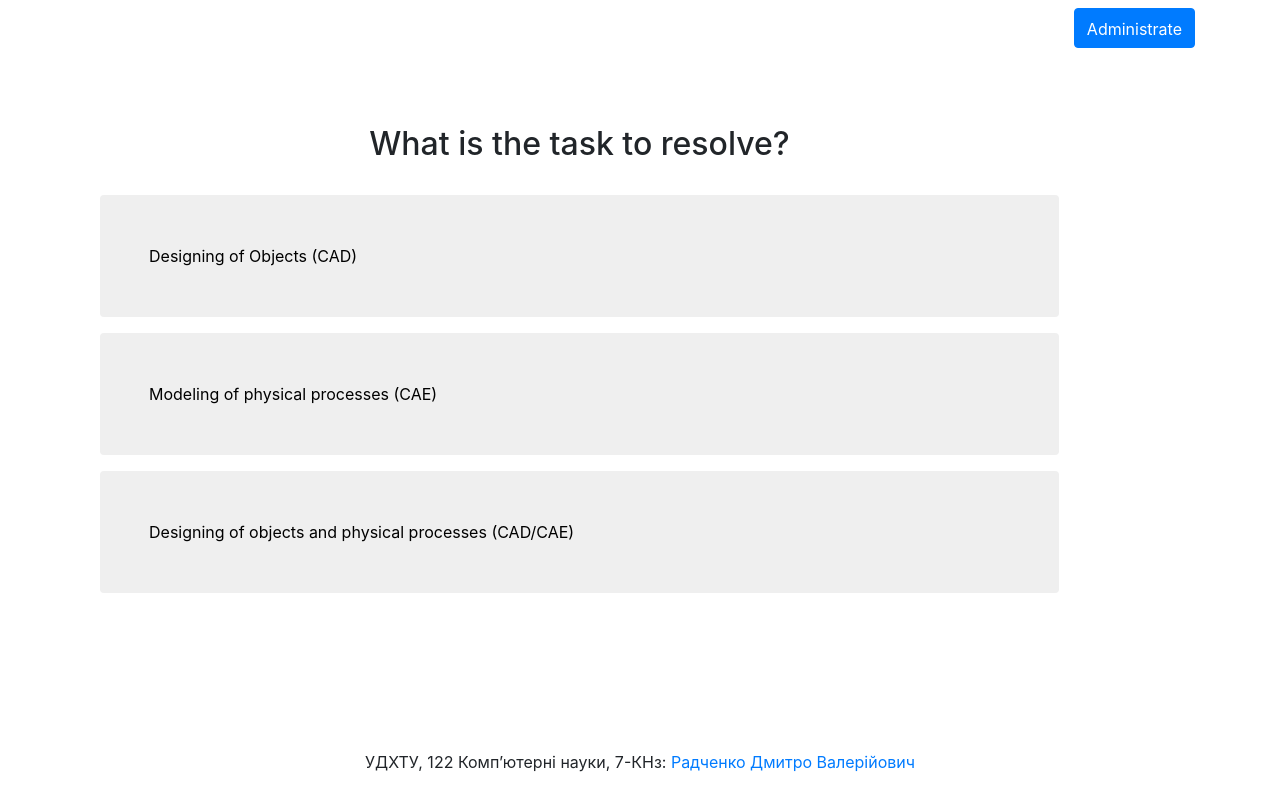
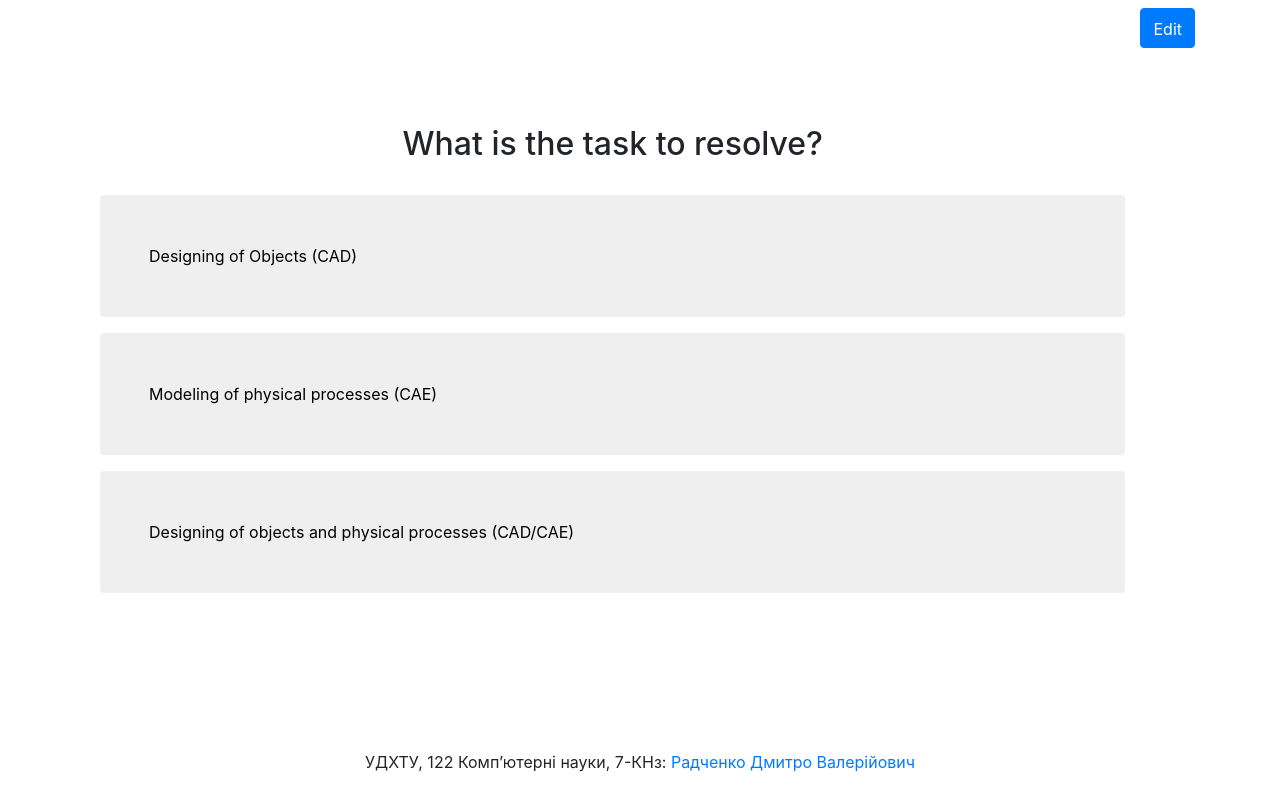
Before and after one commit to htpasswd/htpasswd.github.io, a plain HTML site: page index.html in a window 1280 px wide. Drawn offline with nearby package versions, Linux system fonts and the light colour scheme; a script that the page names is missing.

Commit message:
administration edits

```diff
--- a/index.html
+++ b/index.html
@@ -17,7 +17,7 @@
 <script src="https://cdnjs.cloudflare.com/ajax/libs/popper.js/1.14.3/umd/popper.min.js" integrity="sha384-ZMP7rVo3mIykV+2+9J3UJ46jBk0WLaUAdn689aCwoqbBJiSnjAK/l8WvCWPIPm49" crossorigin="anonymous"></script>
 <script src="https://stackpath.bootstrapcdn.com/bootstrap/4.1.3/js/bootstrap.min.js" integrity="sha384-ChfqqxuZUCnJSK3+MXmPNIyE6ZbWh2IMqE241rYiqJxyMiZ6OW/JmZQ5stwEULTy" crossorigin="anonymous"></script>
 <div class="container">
-  <button type="button" class="btn btn-primary float-right mt-2 pt-2" data-toggle="modal" id="adminButton">Administrate</button>
+  <button type="button" class="btn btn-primary float-right mt-2 pt-2" data-toggle="modal" id="adminButton">Edit</button>
   <div class="row align-items-center" style="height: calc(100vh - 66px)">
     <div class="col-12">
       <div class="tab-content" id="question-container">
```
